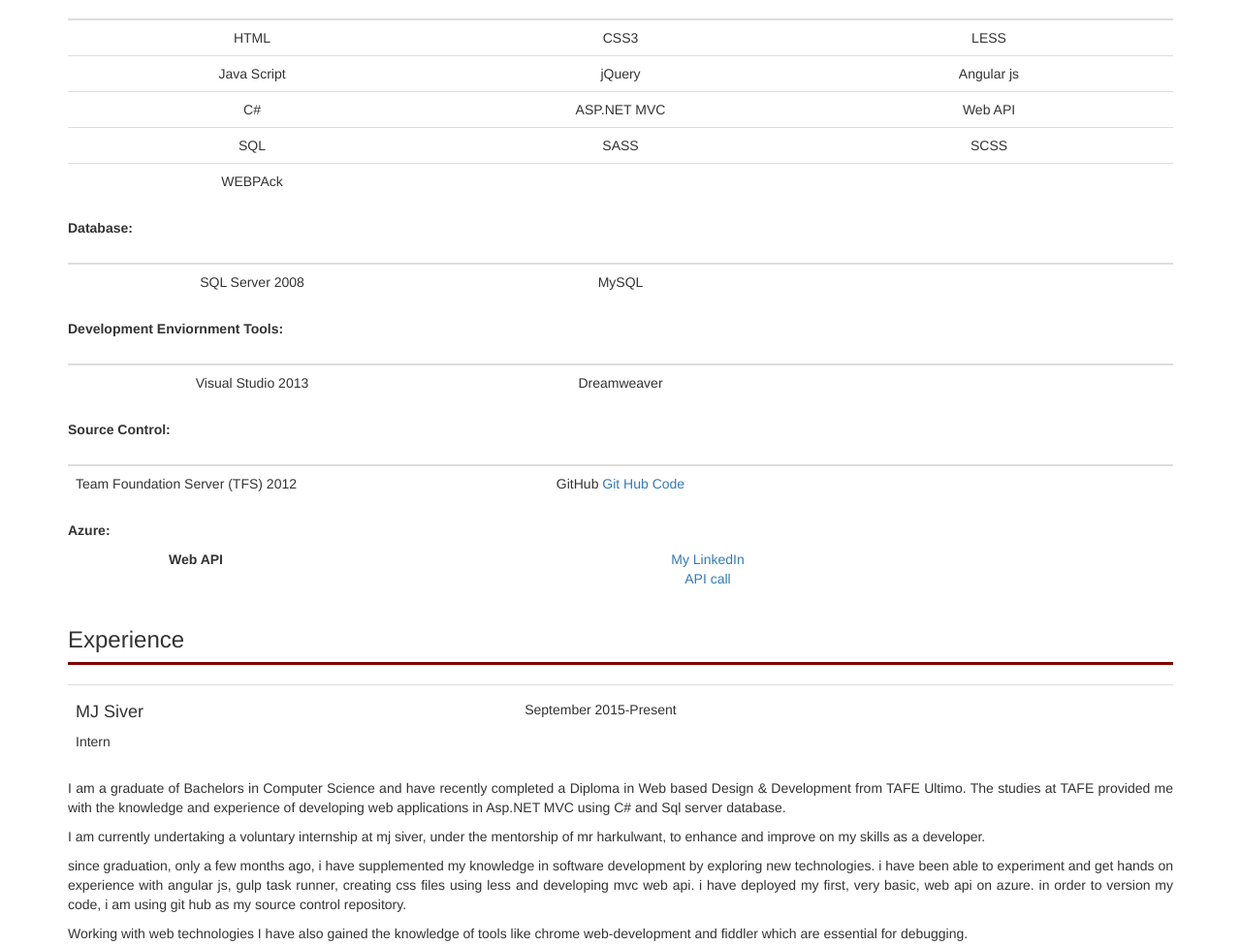
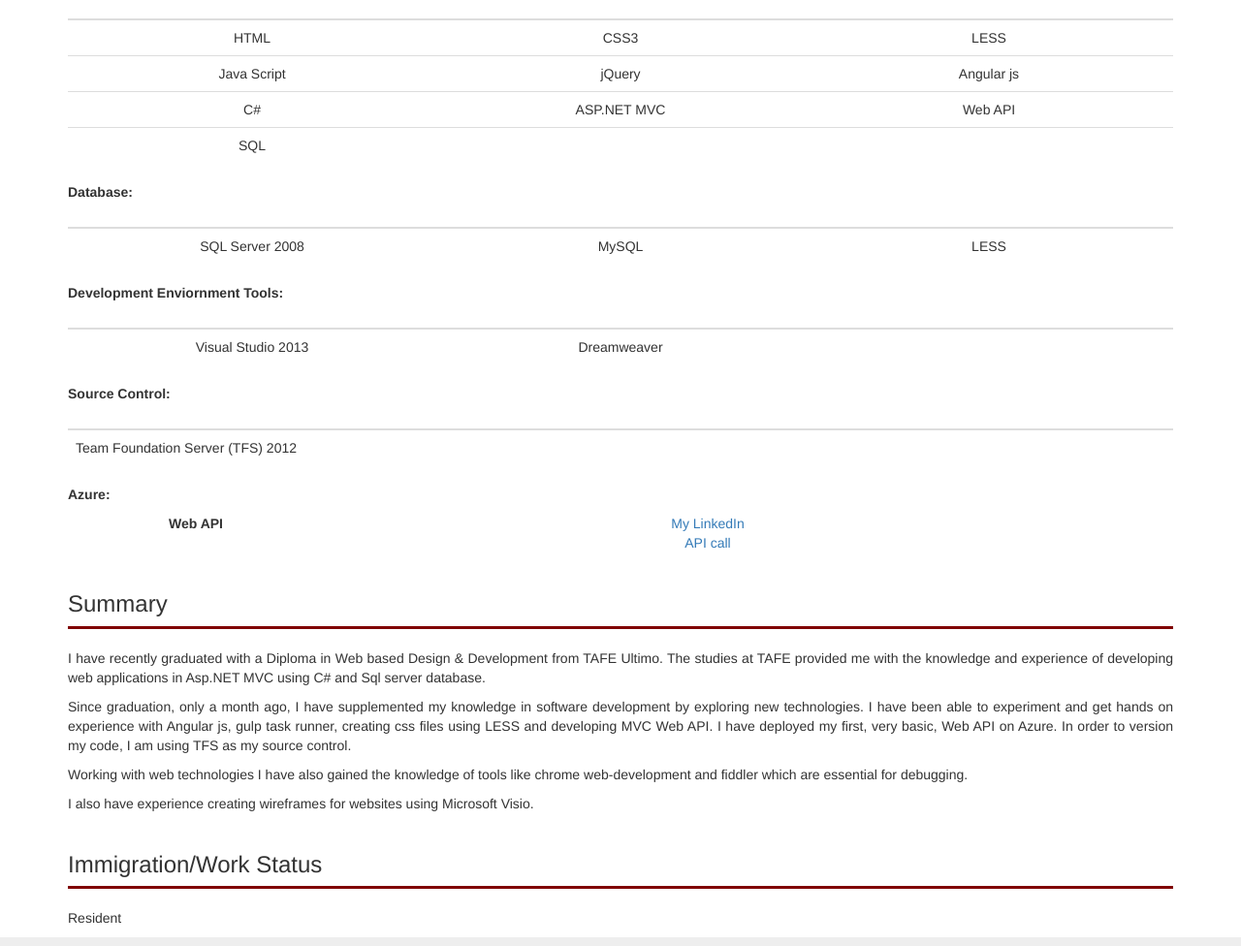
Before and after one commit to Jasyie/JasmineWebApi, a plain HTML site: page ProductsApp/ProductsApp/index.html in a window 1280 px wide. Shown: the part 443-1419 px from the top of the page at 97% size. Drawn offline with nearby package versions, Linux system fonts and the light colour scheme; some packages are replaced by stand-ins of ours.

Commit message:
New Technologies added

```diff
--- a/ProductsApp/ProductsApp/index.html
+++ b/ProductsApp/ProductsApp/index.html
@@ -135,18 +135,9 @@ text-align:left;
                             </tr>
                             <tr>
                                 <td>SQL</td>
-                                <td>SASS</td>
-                                <td>SCSS</td>
-
-                            </tr>
-
-                            <tr>
-
-                                <td>WEBPAck</td>
                                 <td></td>
                                 <td></td>
                             </tr>
-
 
                         </tbody>
                     </table>
@@ -155,8 +146,8 @@ text-align:left;
                     <table class="table table-hover">
                         <thead>
                             <tr>
-                                <th class="col-md-3"></th>
-                                <th class="col-md-3"></th>
+                                <th class ="col-md-3"></th>
+                                <th class ="col-md-3"></th>
                                 <th class="col-md-3"></th>
                             </tr>
                         </thead>
@@ -164,8 +155,7 @@ text-align:left;
                             <tr>
                                 <td>SQL Server 2008</td>
                                 <td>MySQL</td>
-
-
+                                <td>LESS</td>
                             </tr>
                             </tbody>
                         </table>
@@ -201,7 +191,7 @@ text-align:left;
                         <tbody>
                             <tr>
                                 <td align="left">Team Foundation Server (TFS) 2012</td>
-                                <td aligh="left">GitHub <a href="https://github.com/Jasyie/JasmineWebApi "> Git Hub Code</a></td>
+                                <td></td>
                                 <td></td>
                             </tr>
                         </tbody>
@@ -215,27 +205,9 @@ text-align:left;
                     <dd><a href="http://jasminefirstapi.azurewebsites.net/api/productss">API call</a></dd>
                     </dl>
 
-                    <h3 class="page-header">Experience</h3>
-                    <table class="table table-hover">
-                        <tbody>
-                            <tr>
-                                <td align="left" style="text-align: left">
-                                    <h4>MJ Siver </h4>
-                                    Intern
-                                </td>
-                                <td></td>
-                                <td></td>
-                                <td align="left"><h5>September 2015-Present </h5></td>
-
-
-
-                            </tr>
-                        </tbody>
-                    </table>
-
-                            <p>I am a graduate of Bachelors in Computer Science and have recently completed a Diploma in Web based Design & Development from TAFE Ultimo. The studies at TAFE provided me with the knowledge and experience of developing web applications in Asp.NET MVC using C# and Sql server database.</p>
-                            <p>I am currently undertaking a voluntary internship at mj siver, under the mentorship of mr harkulwant, to enhance and improve on my skills as a developer.</p>
-                            <p>since graduation, only a few months ago, i have supplemented my knowledge in software development by exploring new technologies. i have been able to experiment and get hands on experience with angular js, gulp task runner, creating css files using less and developing mvc web api. i have deployed my first, very basic, web api on azure. in order to version my code, i am using git hub as my source control repository.</p>
+                    <h3 class="page-header">Summary</h3>
+                    <p>I have recently graduated with a Diploma in Web based Design & Development from TAFE Ultimo. The studies at TAFE provided me with the knowledge and experience of developing web applications in Asp.NET MVC using C# and Sql server database.</p>
+                    <p>Since graduation, only a month ago, I have supplemented my knowledge in software development by exploring new technologies. I have been able to experiment and get hands on experience with Angular js, gulp task runner, creating css files using LESS and developing MVC Web API. I have deployed my first, very basic, Web API on Azure. In order to version my code, I am using TFS as my source control.</p>
                     <p>Working with web technologies I have also gained the knowledge of tools like chrome web-development and fiddler which are essential for debugging.</p>
                     <p>I also have experience creating wireframes for websites using Microsoft Visio.</p>
 
--- a/ProductsApp/ProductsApp/obj/Release/Package/ProductsApp.SourceManifest.xml
+++ b/ProductsApp/ProductsApp/obj/Release/Package/ProductsApp.SourceManifest.xml
@@ -1,6 +1,6 @@
 <?xml version="1.0" encoding="utf-8"?>
 <sitemanifest>
-  <IisApp path="C:\Users\niku\Documents\Visual Studio 2013\Projects\ProductsApp\ProductsApp\obj\Release\Package\PackageTmp" />
-  <setAcl path="C:\Users\niku\Documents\Visual Studio 2013\Projects\ProductsApp\ProductsApp\obj\Release\Package\PackageTmp" setAclResourceType="Directory" />
-  <setAcl path="C:\Users\niku\Documents\Visual Studio 2013\Projects\ProductsApp\ProductsApp\obj\Release\Package\PackageTmp" setAclUser="anonymousAuthenticationUser" setAclResourceType="Directory" />
+  <IisApp path="C:\Users\niku\Documents\Visual Studio 2013\Projects\SourceExample\ProductsApp\ProductsApp\obj\Release\Package\PackageTmp" />
+  <setAcl path="C:\Users\niku\Documents\Visual Studio 2013\Projects\SourceExample\ProductsApp\ProductsApp\obj\Release\Package\PackageTmp" setAclResourceType="Directory" />
+  <setAcl path="C:\Users\niku\Documents\Visual Studio 2013\Projects\SourceExample\ProductsApp\ProductsApp\obj\Release\Package\PackageTmp" setAclUser="anonymousAuthenticationUser" setAclResourceType="Directory" />
 </sitemanifest>
```
Also changed, not shown: ProductsApp/ProductsApp/obj/Debug/ProductsApp.csproj.FileListAbsolute.txt, ProductsApp/ProductsApp/obj/Release/ProductsApp.csproj.FileListAbsolute.txt, ProductsApp/ProductsApp/obj/Release/_WPPLastBuildInfo.txt, 1 other file. Lines whose indentation alone changed are shown as unchanged.
